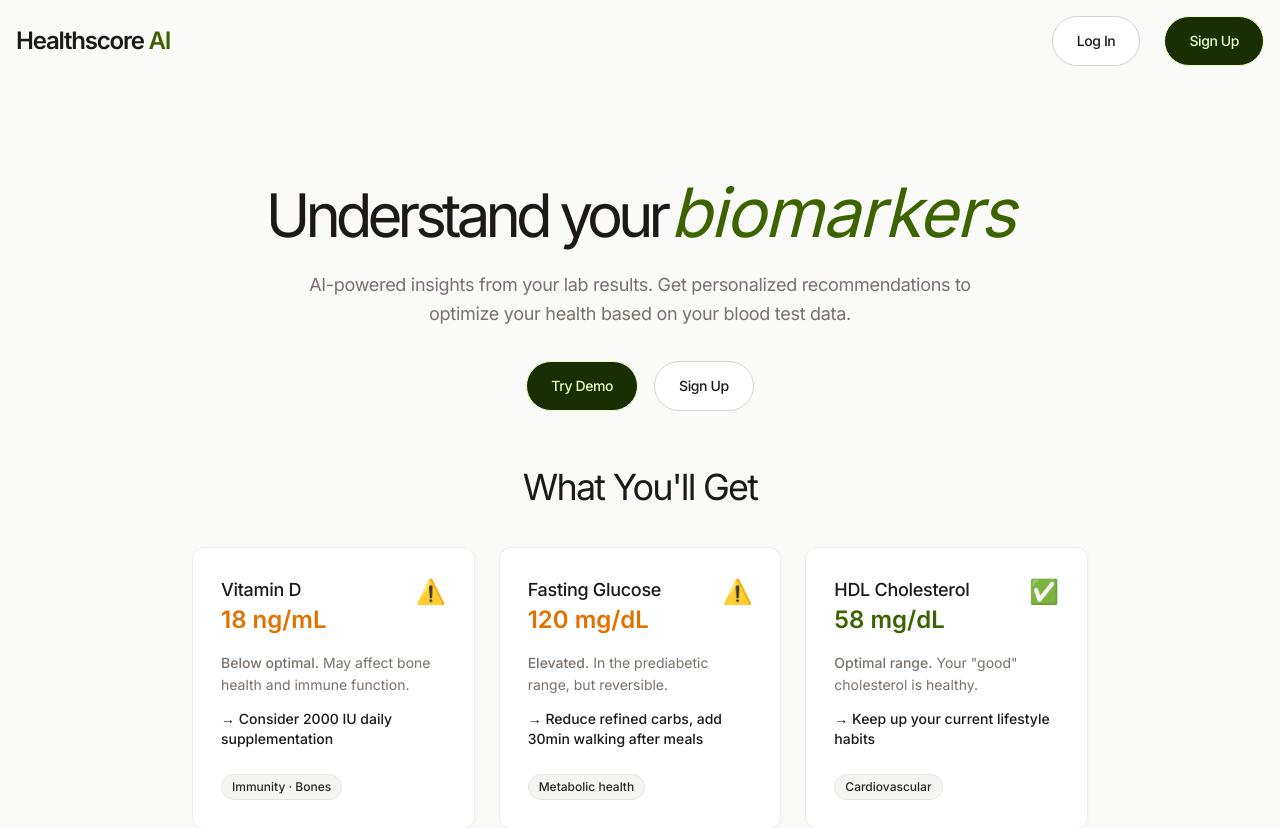
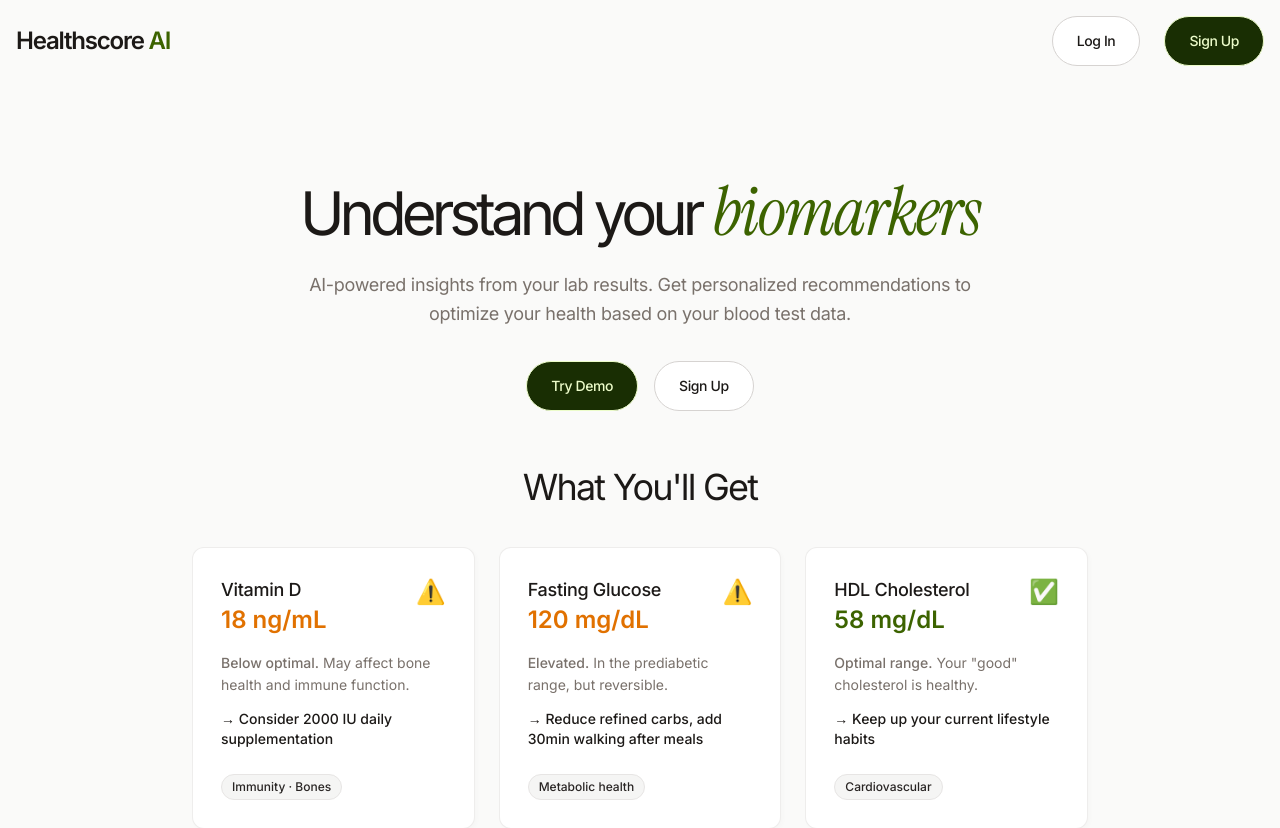
Before and after one commit to amadeuserras/healthscore-ai, a Next.js app: page / in a window 1280 px wide. Shown: the top 828 px of the page. Built offline with nearby package versions, Linux system fonts and the light colour scheme.

Commit message:
style: update font settings in global styles and adjust AccentWord component

```diff
--- a/app/globals.css
+++ b/app/globals.css
@@ -1,8 +1,8 @@
+@import url('https://fonts.googleapis.com/css2?family=Instrument+Serif:ital@0;1&display=swap');
 @import 'tailwindcss';
 
 @theme {
-  --font-instrument:
-    var(--font-instrument-serif), ui-serif, Georgia, Cambria, 'Times New Roman', Times, serif;
+  --font-instrument: 'Instrument Serif', serif;
 }
 
 @layer base {
--- a/app/page.tsx
+++ b/app/page.tsx
@@ -28,7 +28,7 @@ function CtaLink({ href, children, variant, className }: CtaLinkProps) {
 
 function AccentWord({ children }: { children: React.ReactNode }) {
   return (
-    <span className="font-instrument tracking-[-1.6px] italic text-lime-800 text-[68px] -ml-2">
+    <span className="font-instrument tracking-[-1.6px] italic text-lime-800 text-[68px]">
       {children}
     </span>
   );
```
